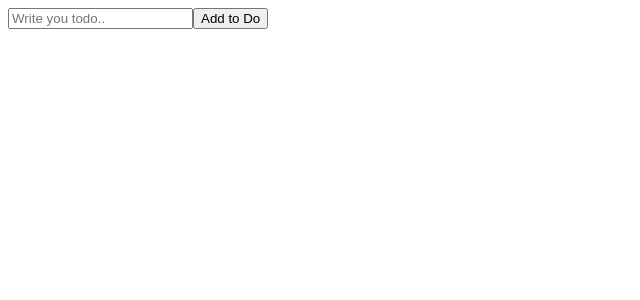
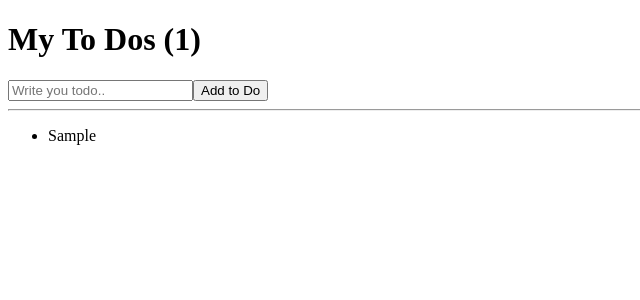
Before and after one commit to dikwon79/react-movie-app, a React (Create React App) app: page / in a window 1280 px wide. Both pictures are taken after typing "Sample" into the empty fields and a click on the button "Add to Do". Shown: the top 300 px of the page, without its empty margins (0-640 px from the left). Built offline with nearby package versions, Linux system fonts and the light colour scheme.

Commit message:
todo part2

```diff
--- a/src/App.js
+++ b/src/App.js
@@ -3,18 +3,24 @@
 function App() {
 
   const [toDo, setToDo] = useState("");
+  const [toDos, setToDos] = useState([]);
+
   const onChange = (event) => setToDo(event.target.value);
+
   const onSubmit = (event) => {
     event.preventDefault();
     if (toDo === ""){
       return;
     }
+
+    setToDos((currentArray) => [toDo, ...currentArray]);
     setToDo("");
   };
 
 
   return (
     <div>
+      <h1>My To Dos ({toDos.length})</h1>
       <form onSubmit={onSubmit}>
         <input
           onChange={onChange}
@@ -24,6 +30,11 @@
         />
       <button>Add to Do</button>
       </form>
+      <hr />
+      <ul>
+        {toDos.map((item, index) => <li key={index}>{item}</li>)}
+      </ul>
+
     </div>
   );
 }
```
